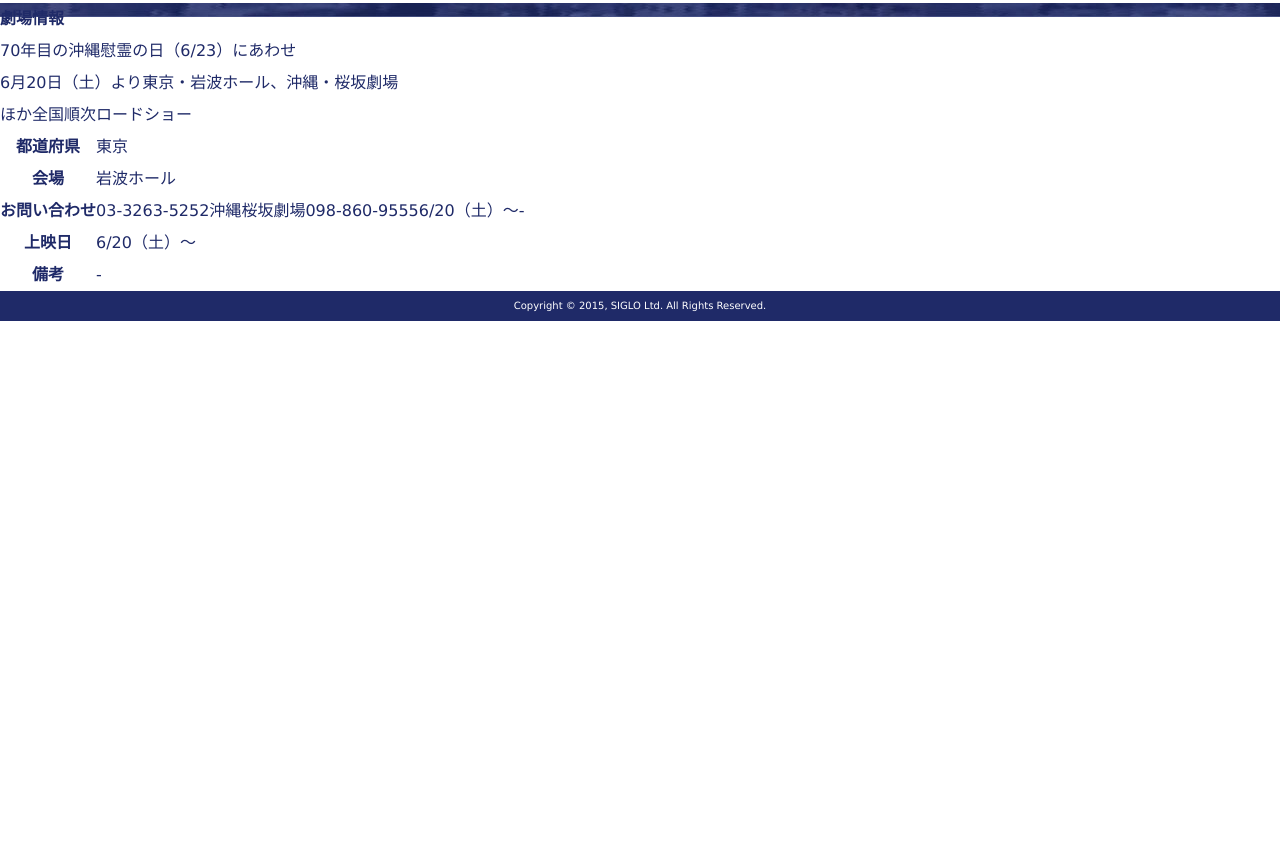
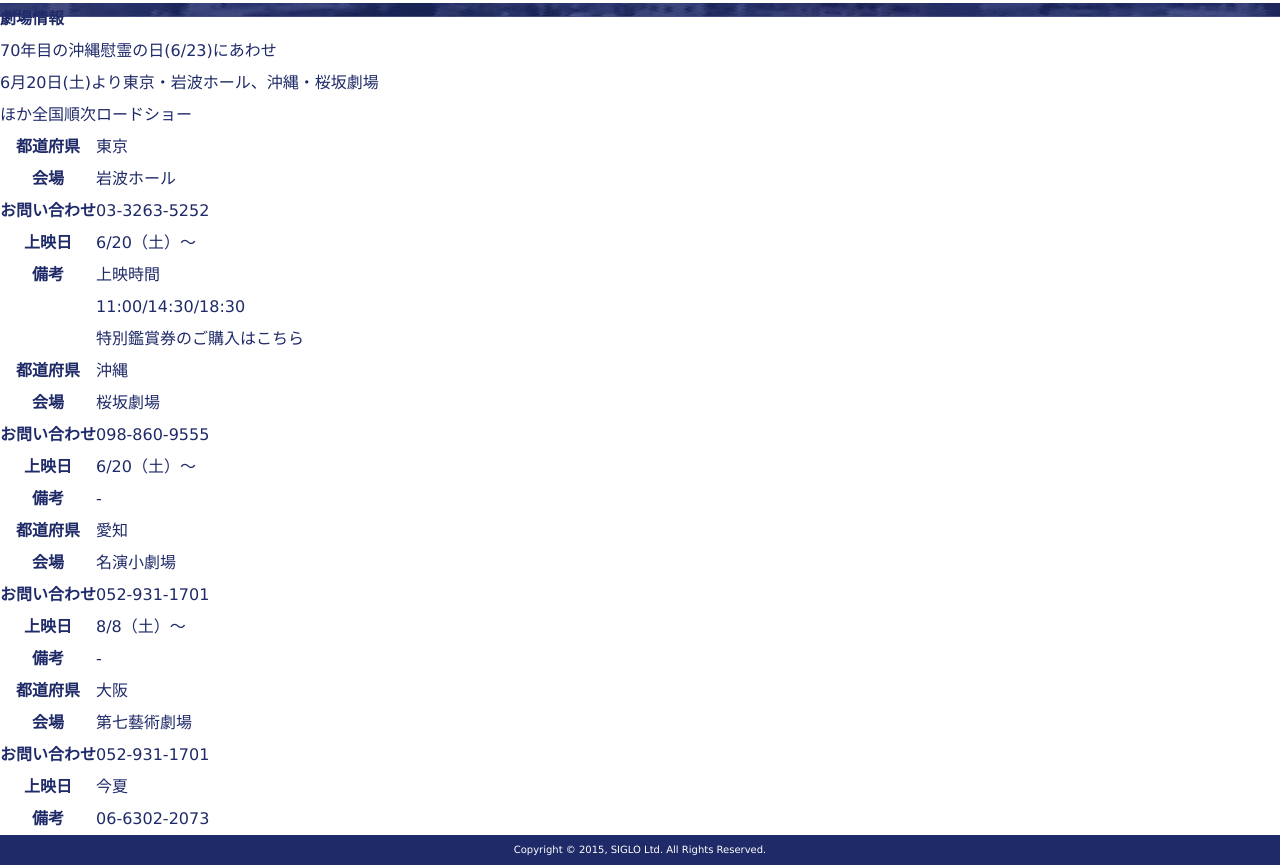
Before and after one commit to shibe97/urizun, a website: page theater.html in a window 1280 px wide. Shown: the part 703-1568 px from the top of the page. Before the commit the page ends 1024 px from the top, so only its background shows below. Drawn offline with Linux system fonts and the light colour scheme.

Commit message:
劇場情報

```diff
--- a/assets/scss/sp.scss
+++ b/assets/scss/sp.scss
@@ -444,33 +444,42 @@
 }
 
 .Theater {
+    display: none;
+}
+
+.TheaterSp {
     background: url("../images/bg_okinawa_01.jpg") no-repeat center -650px;
 
     &__title {
         font-size: 30px;
         font-weight: bold;
-        padding-top: 170px;
+        padding-top: 100px;
+        padding-bottom: 70px;
         color: #fff;
         text-align: center;
     }
     &__subTitle {
-        color: #fff;
+        font-weight: bold;
         text-align: center;
-        padding-bottom: 160px;
+        margin-bottom: 20px;
+        font-size: 14px;
     }
     &__whiteArea {
         background-color: #fff;
-        padding: 60px 0;
+        padding: 20px 0;
     }
     &__table {
-        width: 940px;
-        margin: 0 auto;
+        width: 100%;
+        margin: 0 auto 30px;
         border: 1px solid #1e2a69;
 
         th {
             background-color: #ccc;
-            font-size: 12px;
-            height: 40px;
+            font-size: 14px;
+            height: 45px;
+            width: 100px;
+            text-align: left;
+            padding: 0 15px;
             vertical-align: middle;
             border: 1px solid #1e2a69;
         }
@@ -482,12 +491,6 @@
             border: 1px solid #1e2a69;
             padding: 0 20px;
 
-            &.phone {
-                @include retina-image("../images/icn_phone_01", 16px 16px, "png");
-                background-position: 20px center;
-                background-repeat: no-repeat;
-                padding-left: 46px;
-            }
             a {
                 font-weight: bold;
             }
--- a/assets/scss/tablet.scss
+++ b/assets/scss/tablet.scss
@@ -381,33 +381,41 @@
 }
 
 .Theater {
+    display: none;
+}
+
+.TheaterSp {
     background: url("../images/bg_okinawa_01.jpg") no-repeat center -650px;
 
     &__title {
         font-size: 30px;
         font-weight: bold;
-        padding-top: 170px;
+        padding-top: 100px;
+        padding-bottom: 70px;
         color: #fff;
         text-align: center;
     }
     &__subTitle {
-        color: #fff;
+        font-weight: bold;
         text-align: center;
-        padding-bottom: 160px;
+        margin-bottom: 20px;
     }
     &__whiteArea {
         background-color: #fff;
-        padding: 60px 0;
+        padding: 20px 0;
     }
     &__table {
         width: 100%;
-        margin: 0 auto;
+        margin: 0 auto 30px;
         border: 1px solid #1e2a69;
 
         th {
             background-color: #ccc;
-            font-size: 12px;
-            height: 40px;
+            font-size: 14px;
+            height: 45px;
+            width: 100px;
+            text-align: left;
+            padding: 0 15px;
             vertical-align: middle;
             border: 1px solid #1e2a69;
         }
@@ -419,12 +427,6 @@
             border: 1px solid #1e2a69;
             padding: 0 20px;
 
-            &.phone {
-                @include retina-image("../images/icn_phone_01", 16px 16px, "png");
-                background-position: 20px center;
-                background-repeat: no-repeat;
-                padding-left: 46px;
-            }
             a {
                 font-weight: bold;
             }
--- a/theater.html
+++ b/theater.html
@@ -75,7 +75,7 @@
             <section class="TheaterSp">
                 <h1 class="TheaterSp__title">劇場情報</h1>
                 <div class="TheaterSp__whiteArea">
-                    <p class="TheaterSp__subTitle">70年目の沖縄慰霊の日（6/23）にあわせ<br>6月20日（土）より東京・岩波ホール、沖縄・桜坂劇場<br>ほか全国順次ロードショー</p>
+                    <p class="TheaterSp__subTitle">70年目の沖縄慰霊の日(6/23)にあわせ<br>6月20日(土)より東京・岩波ホール、沖縄・桜坂劇場<br>ほか全国順次ロードショー</p>
                     <table class="TheaterSp__table">
                         <tr>
                             <th>都道府県</th>
@@ -88,11 +88,31 @@
                         <tr>
                             <th>お問い合わせ</th>
                             <td class="phone">03-3263-5252</td>
+                        </tr>
+                        <tr>
+                            <th>上映日</th>
+                            <td>6/20（土）〜</td>
+                        </tr>
+                        <tr>
+                            <th>備考</th>
+                            <td>
+                                <p>上映時間<br>11:00/14:30/18:30</p>
+                                <a href="">特別鑑賞券のご購入はこちら</a>
+                            </td>
+                        </tr>
+                    </table>
+                    <table class="TheaterSp__table">
+                        <tr>
+                            <th>都道府県</th>
                             <td>沖縄</td>
-                            <td><a href="http://www.sakura-zaka.com/" target="sakura-zaka">桜坂劇場</a></td>
+                        </tr>
+                        <tr>
+                            <th>会場</th>
+                            <td><a href="http://www.iwanami-hall.com/" target="iwanami-hall">桜坂劇場</a></td>
+                        </tr>
+                        <tr>
+                            <th>お問い合わせ</th>
                             <td class="phone">098-860-9555</td>
-                            <td>6/20（土）〜</td>
-                            <td>-</td>
                         </tr>
                         <tr>
                             <th>上映日</th>
@@ -101,6 +121,50 @@
                         <tr>
                             <th>備考</th>
                             <td>-</td>
+                        </tr>
+                    </table>
+                    <table class="TheaterSp__table">
+                        <tr>
+                            <th>都道府県</th>
+                            <td>愛知</td>
+                        </tr>
+                        <tr>
+                            <th>会場</th>
+                            <td><a href="http://www.iwanami-hall.com/" target="iwanami-hall">名演小劇場</a></td>
+                        </tr>
+                        <tr>
+                            <th>お問い合わせ</th>
+                            <td class="phone">052-931-1701</td>
+                        </tr>
+                        <tr>
+                            <th>上映日</th>
+                            <td>8/8（土）〜</td>
+                        </tr>
+                        <tr>
+                            <th>備考</th>
+                            <td>-</td>
+                        </tr>
+                    </table>
+                    <table class="TheaterSp__table">
+                        <tr>
+                            <th>都道府県</th>
+                            <td>大阪</td>
+                        </tr>
+                        <tr>
+                            <th>会場</th>
+                            <td><a href="http://www.iwanami-hall.com/" target="iwanami-hall">第七藝術劇場</a></td>
+                        </tr>
+                        <tr>
+                            <th>お問い合わせ</th>
+                            <td class="phone">052-931-1701</td>
+                        </tr>
+                        <tr>
+                            <th>上映日</th>
+                            <td>今夏</td>
+                        </tr>
+                        <tr>
+                            <th>備考</th>
+                            <td>06-6302-2073</td>
                         </tr>
                     </table>
                 </div>
```
Also changed, not shown: assets/css/sp.css, assets/css/tablet.css.
